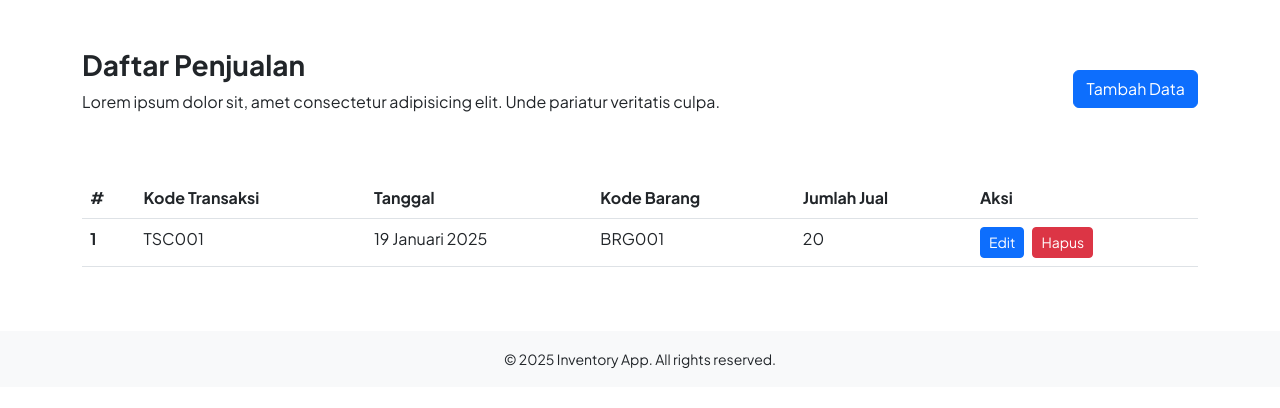
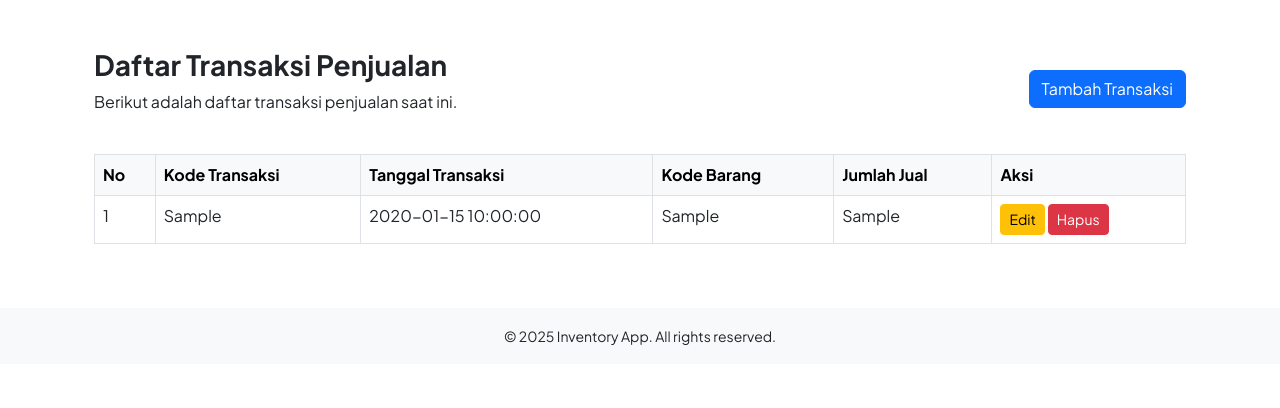
Before and after one commit to khafidhasukma/final-project-sbd, a PHP site: page /penjualan/index.php in a window 1280 px wide. Shown: the top 408 px of the page. Run offline with PHP 8.4, Linux system fonts and the light colour scheme; tables that the repository leaves empty or names only in its code hold one stand-in row (values such as "Sample post").

Commit message:
`Refactor penjualan/index.php and stok/index.php with added session management, database queries, and modal functionality`

```diff
--- a/penjualan/create.php
+++ b/penjualan/create-edit.php
@@ -1,8 +1,8 @@
 <?php include '../components/header.php'; ?>
   <div class="container">
     <div class="mt-5">
-      <h1 class="fs-3 fw-bold">Tambah Penjualan</h1>
-      <p>Isi form berikut untuk menambahkan data penjualan baru.</p>
+      <h1 class="fs-3 fw-bold">Tambah Transaksi Penjualan</h1>
+      <p>Isi form berikut untuk menambahkan Transaksi Penjualan baru.</p>
 
       <div class="card overflow-hidden mt-4">
         <div class="card-body pt-0 bg-light">
--- a/penjualan/index.php
+++ b/penjualan/index.php
@@ -1,61 +1,88 @@
-<?php include '../components/header.php'; ?>
-<div class="mt-5">
-  <div class="d-flex justify-content-between align-items-center flex-wrap">
+<?php
+session_start();
+include '../components/header.php';
+include '../config/koneksi.php';
+?>
+
+<div class="container mt-5">
+  <div class="d-flex justify-content-between align-items-center">
     <div>
-      <h1 class="fs-3 fw-bold">Daftar Penjualan</h1>
-      <p>Lorem ipsum dolor sit, amet consectetur adipisicing elit. Unde pariatur veritatis culpa.</p>
+      <h1 class="fs-3 fw-bold">Daftar Transaksi Penjualan</h1>
+      <p>Berikut adalah daftar transaksi penjualan saat ini.</p>
     </div>
-    <a href="/penjualan/create.php" class="btn btn-primary">Tambah Data</a>
+    <a href="create-edit.php" class="btn btn-primary">Tambah Transaksi</a>
   </div>
-  <div class="table-responsive mt-5">
-    <table class="table">
-      <thead>
+
+  <!-- Alert Success (session-based) -->
+  <?php if (isset($_SESSION['success'])): ?>
+  <div id="alert-success" class="alert alert-success alert-dismissible fade show mt-4" role="alert">
+    <?= $_SESSION['success']; unset($_SESSION['success']); ?>
+    <button type="button" class="btn-close" data-bs-dismiss="alert" aria-label="Close"></button>
+  </div>
+  <?php endif; ?>
+
+
+  <div class="table-responsive mt-4">
+    <table class="table table-bordered">
+      <thead class="table-light">
         <tr>
-          <th scope="col">#</th>
-          <th scope="col">Kode Transaksi</th>
-          <th scope="col">Tanggal</th>
-          <th scope="col">Kode Barang</th>
-          <th scope="col">Jumlah Jual</th>
-          <th scope="col">Aksi</th>
+          <th>No</th>
+          <th>Kode Transaksi</th>
+          <th>Tanggal Transaksi</th>
+          <th>Kode Barang</th>
+          <th>Jumlah Jual</th>
+          <th>Aksi</th>
         </tr>
       </thead>
       <tbody>
+        <?php
+        $result = $conn->query("SELECT * FROM t_jual");
+        $no = 1;
+        if ($result->num_rows > 0):
+          while ($row = $result->fetch_assoc()):
+        ?>
         <tr>
-          <th scope="row">1</th>
-          <td>TSC001</td>
-          <td>19 Januari 2025</td>
-          <td>BRG001</td>
-          <td>20</td>
+          <td><?= $no++ ?></td>
+          <td><?= $row['kd_trans'] ?></td>
+          <td><?= $row['tgl_trans'] ?></td>
+          <td><?= $row['kode_brg'] ?></td>
+          <td><?= $row['jml_jual'] ?></td>
           <td>
-            <div class="d-flex gap-2 align-items-center">
-              <a href="#" class="btn btn-sm btn-primary">Edit</a>
-              <button type="button" class="btn btn-sm btn-danger" data-bs-toggle="modal" data-bs-target="#exampleModal">
-                Hapus
-              </button>
-            </div>
+            <a href="create-edit.php?transaksi=<?= $row['kd_trans'] ?>" class="btn btn-sm btn-warning">Edit</a>
+            <button type="button" class="btn btn-sm btn-danger" data-bs-toggle="modal"
+              data-bs-target="#deleteModal<?= $row['kd_trans'] ?>">
+              Hapus
+            </button>
           </td>
         </tr>
+
+        <!-- Modal Hapus -->
+        <div class="modal fade" id="deleteModal<?= $row['kd_trans'] ?>" tabindex="-1"
+          aria-labelledby="deleteModalLabel<?= $row['kd_trans'] ?>" aria-hidden="true">
+          <div class="modal-dialog modal-dialog-centered">
+            <div class="modal-content">
+              <div class="modal-header">
+                <h1 class="modal-title fs-5" id="deleteModalLabel<?= $row['kd_trans'] ?>">Hapus Data?</h1>
+                <button type="button" class="btn-close" data-bs-dismiss="modal" aria-label="Close"></button>
+              </div>
+              <div class="modal-body">
+                <p>Apakah Anda yakin ingin menghapus<strong><?= $row['tgl_trans'] ?></strong>?</p>
+              </div>
+              <div class="modal-footer">
+                <button type="button" class="btn btn-secondary" data-bs-dismiss="modal">Batal</button>
+                <a href="delete.php?transaksi=<?= $row['kd_trans'] ?>" class="btn btn-danger">Hapus</a>
+              </div>
+            </div>
+          </div>
+        </div>
+        <?php endwhile; else: ?>
+        <tr>
+          <td colspan="6" class="text-center text-muted py-4">Belum ada data Transaksi.</td>
+        </tr>
+        <?php endif; ?>
       </tbody>
     </table>
   </div>
 </div>
 
-<!-- Modal Hapus -->
-<div class="modal fade" id="exampleModal" tabindex="-1" aria-labelledby="exampleModalLabel" aria-hidden="true">
-  <div class="modal-dialog modal-dialog-centered">
-    <div class="modal-content">
-      <div class="modal-header">
-        <h1 class="modal-title fs-5" id="exampleModalLabel">Hapus Data?</h1>
-        <button type="button" class="btn-close" data-bs-dismiss="modal" aria-label="Close"></button>
-      </div>
-      <div class="modal-body">
-        <p>Apakah Anda yakin ingin menghapus data?</p>
-      </div>
-      <div class="modal-footer">
-        <button type="button" class="btn btn-secondary" data-bs-dismiss="modal">Batal</button>
-        <button type="button" class="btn btn-danger">Hapus</button>
-      </div>
-    </div>
-  </div>
-</div>
 <?php include '../components/footer.php'; ?>
--- a/stok/index.php
+++ b/stok/index.php
@@ -26,7 +26,7 @@ include '../config/koneksi.php';
     <table class="table table-bordered">
       <thead class="table-light">
         <tr>
-          <th>#</th>
+          <th>No</th>
           <th>Kode Barang</th>
           <th>Nama Barang</th>
           <th>Satuan</th>
```
Also changed, not shown: penjualan/delete.php (added, +15 -0 lines), penjualan/store.php (added, +25 -0 lines), penjualan/update.php (added, +20 -0 lines).
